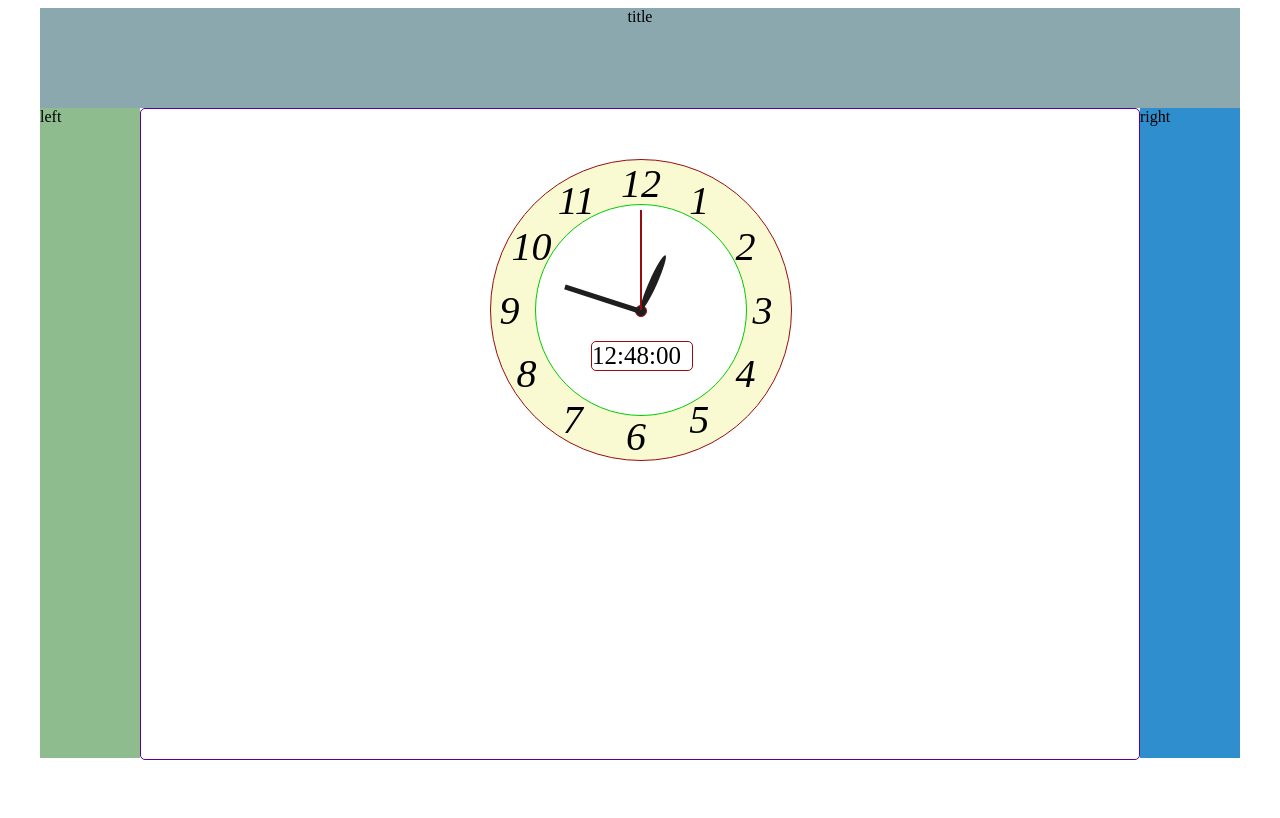
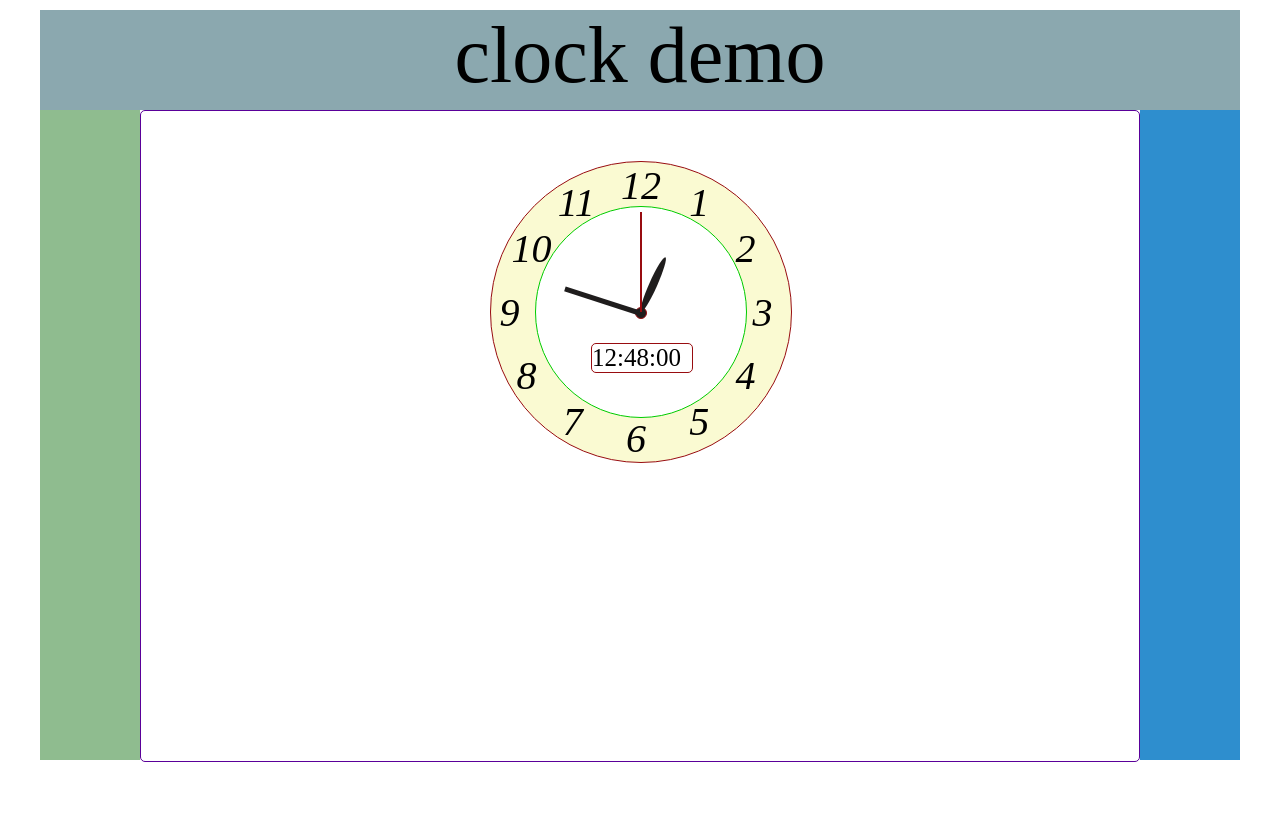
Before and after one commit to yilifeng/yilifeng.github.io, a PHP site: page / in a window 1280 px wide. Before the commit the page ends 760 px from the top, so only its background shows below. Run offline with PHP 8.4, Linux system fonts and the light colour scheme; some libraries are stand-ins or nearby versions.

Commit message:
Add files via upload

```diff
--- a/clock.css
+++ b/clock.css
@@ -8,6 +8,9 @@
     height: 100px;
     background-color: #8ba8af;
     text-align: center;
+    font-size: 80px;
+    font-style: inherit;
+    margin-top: 10px;
 }
 #main {
     width: 1200px;
--- a/index.html
+++ b/index.html
@@ -8,9 +8,9 @@
 </head>
 <body>
 <div id="out">
-    <div id="top">title</div>
+    <div id="top">clock demo</div>
     <div id="main">
-        <div id="left">left</div>
+        <div id="left"></div>
         <div id="midd">
             <div id="circle"></div>
             <div id="innercircle"></div>
@@ -21,7 +21,7 @@
                 <!-- UY END -->
             </div>
         </div>
-        <div id="right">right</div>
+        <div id="right"></div>
     </div>
     <div id="bottom"></div>
 </div>
```
